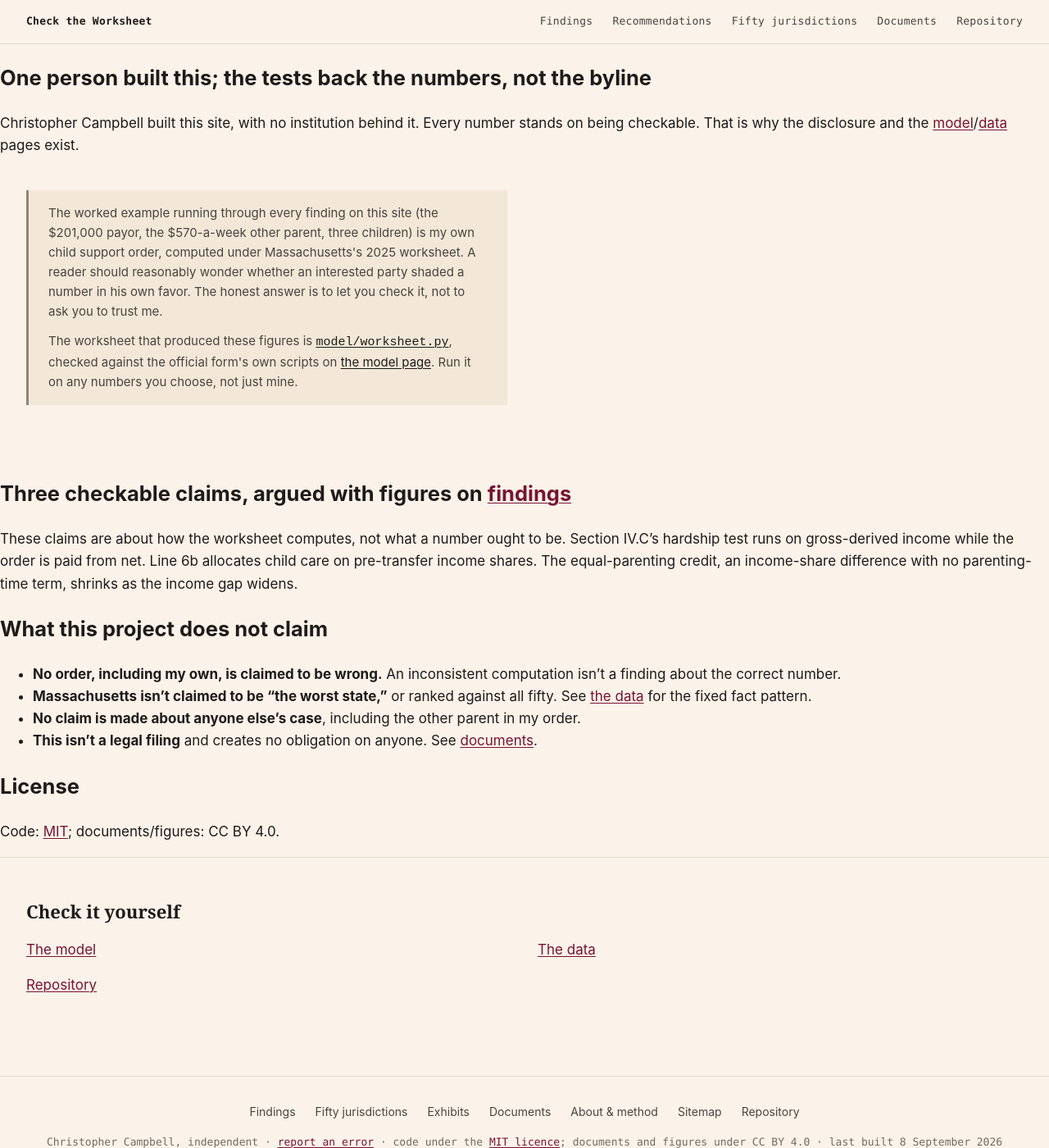
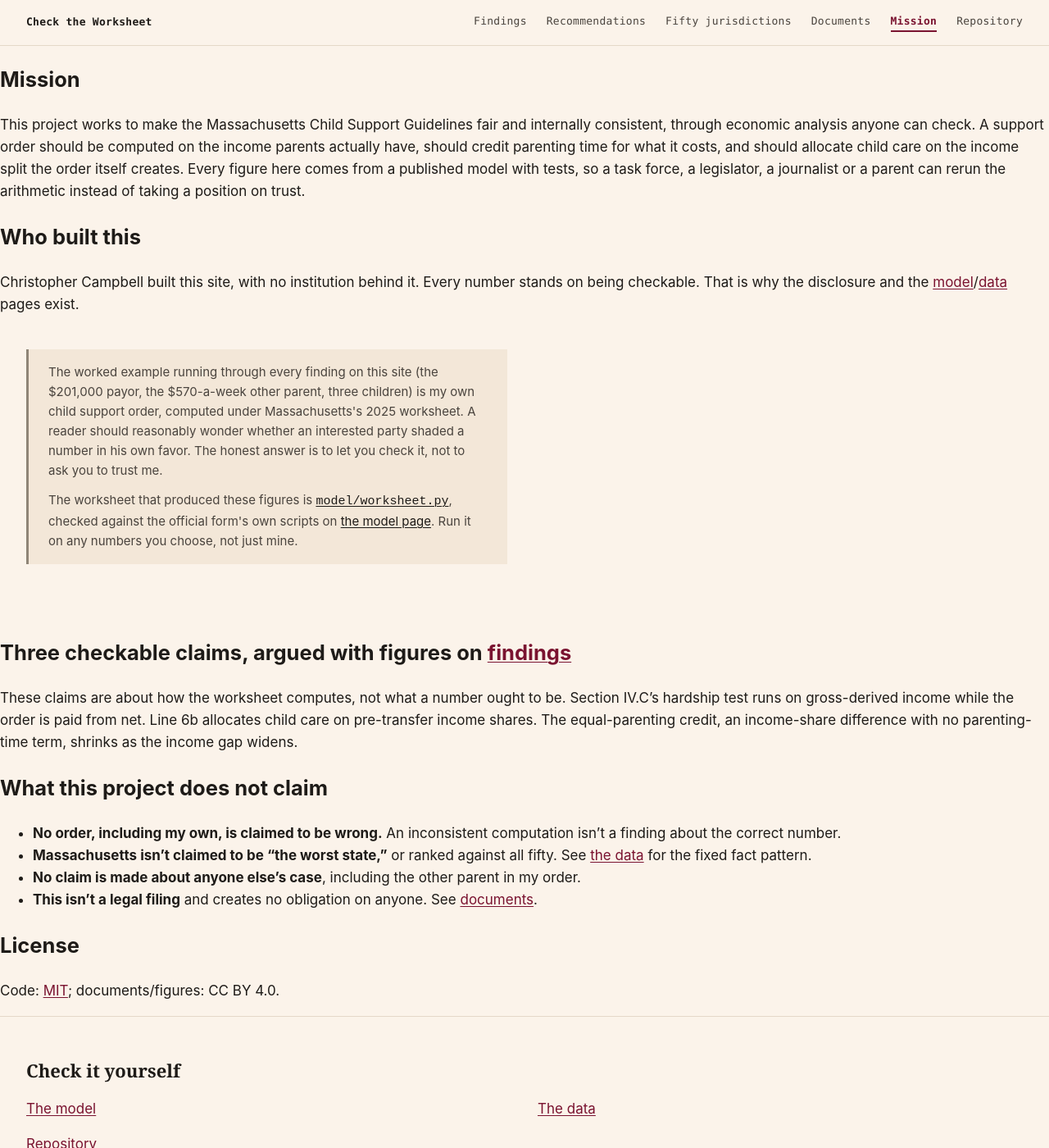
Before and after one commit to campbefs/checktheworksheet, a Jekyll site: the page built from about/index.md, in a window 1280 px wide and 1400 px high. Shown: the whole window at 82% size. Built offline with Jekyll 4.4.1, drawn with Linux system fonts in a browser that asks for light colours.

Commit message:
Mission: statement leads the About page; Mission tab in the header
Co-Authored-By: Claude Fable 5.1 <noreply@anthropic.com>

```diff
--- a/_includes/footer.html
+++ b/_includes/footer.html
@@ -12,7 +12,7 @@
     <a href="{{ '/findings/fifty-one-jurisdictions/' | relative_url }}">Fifty jurisdictions</a>
     <a href="{{ '/exhibits/' | relative_url }}">Exhibits</a>
     <a href="{{ '/documents/' | relative_url }}">Documents</a>
-    <a href="{{ '/about/' | relative_url }}">About &amp; method</a>
+    <a href="{{ '/about/' | relative_url }}">Mission &amp; about</a>
     <a href="{{ '/sitemap/' | relative_url }}">Sitemap</a>
     <a href="https://github.com/campbefs/checktheworksheet">Repository</a>
   </nav>
--- a/_includes/header.html
+++ b/_includes/header.html
@@ -30,6 +30,7 @@
     <a href="{{ '/recommendations/' | relative_url }}"{% if page.url contains '/recommendations/' %} aria-current="page"{% endif %}>Recommendations</a>
     <a href="{{ '/findings/fifty-one-jurisdictions/' | relative_url }}"{% if page.url contains 'fifty-one-jurisdictions' %} aria-current="page"{% endif %}>Fifty jurisdictions</a>
     <a href="{{ '/documents/' | relative_url }}"{% if page.url contains '/documents' %} aria-current="page"{% endif %}>Documents</a>
+    <a href="{{ '/about/' | relative_url }}"{% if page.url contains '/about' %} aria-current="page"{% endif %}>Mission</a>
     <a href="https://github.com/campbefs/checktheworksheet">Repository</a>
   </nav>
 </div>
--- a/about/index.md
+++ b/about/index.md
@@ -1,7 +1,7 @@
 ---
 layout: page
-title: About
-description: The disclosure of a personal stake, and what this project does not claim.
+title: Mission
+description: The mission, the disclosure of a personal stake, and what this project does not claim.
 disclosure:
   - >-
     The worked example running through every finding on this site (the $201,000 payor, the
@@ -16,7 +16,16 @@ disclosure:
     numbers you choose, not just mine.
 ---
 
-# One person built this; the tests back the numbers, not the byline
+# Mission
+
+This project works to make the Massachusetts Child Support Guidelines fair and internally
+consistent, through economic analysis anyone can check. A support order should be computed on the
+income parents actually have, should credit parenting time for what it costs, and should allocate
+child care on the income split the order itself creates. Every figure here comes from a published
+model with tests, so a task force, a legislator, a journalist or a parent can rerun the arithmetic
+instead of taking a position on trust.
+
+## Who built this
 
 Christopher Campbell built this site, with no institution behind it. Every number stands on being
 checkable. That is why the disclosure and the [model](/the-model/)/[data](/the-data/) pages exist.
```
